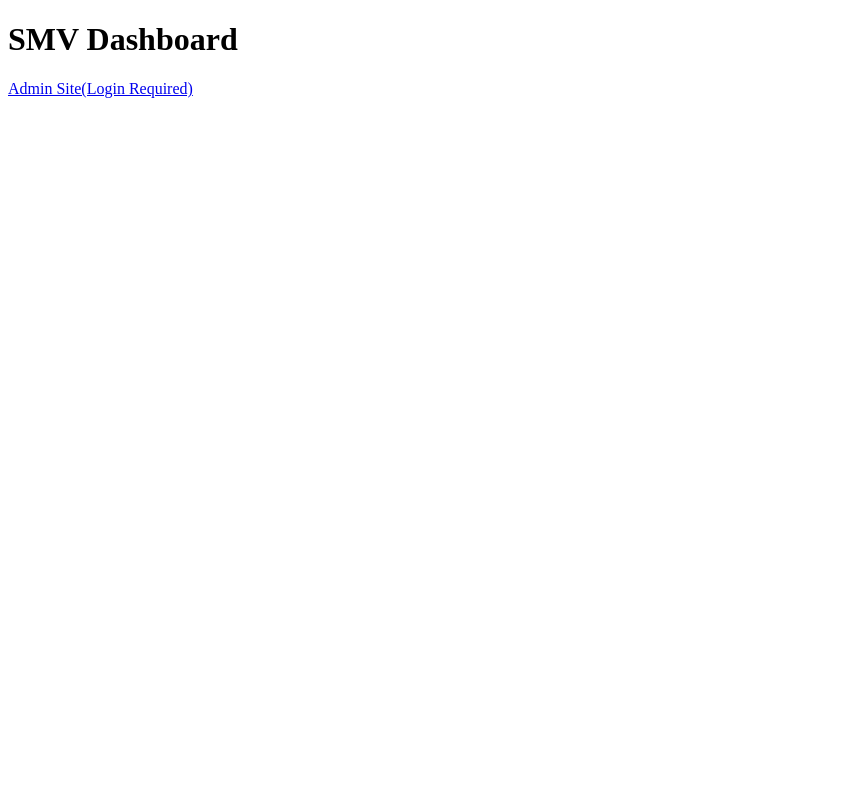
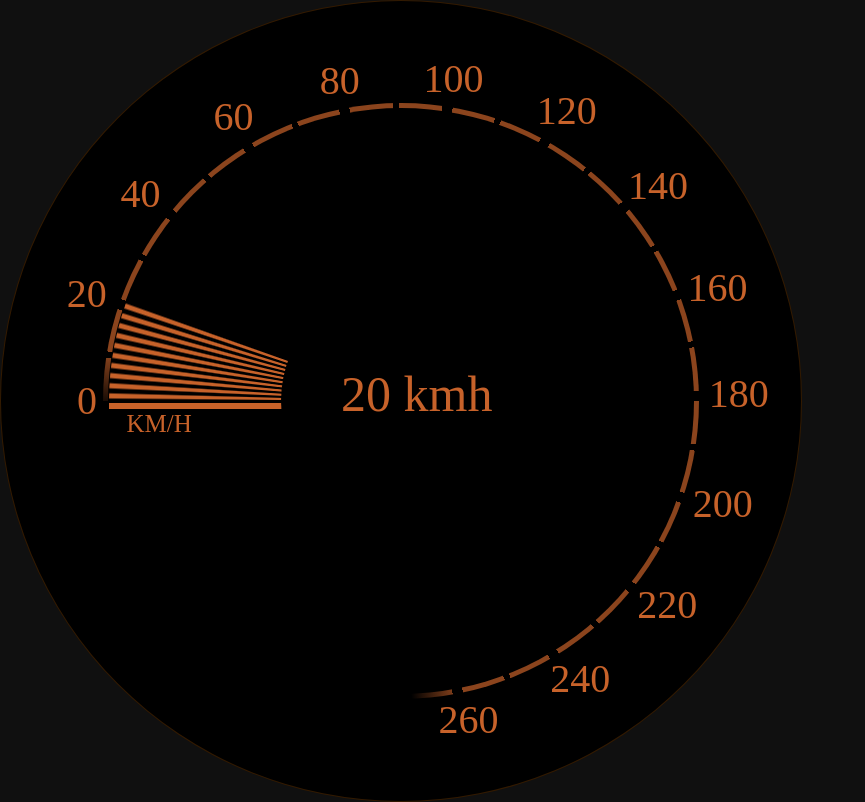
Before and after one commit to Howard-Z/SMV-Dashboard, a Django app: page / in a window 1280 px wide. Shown: the whole page, without its empty margins (0-865 px from the left). Before the commit the page ends 98 px from the top, so only its background shows below. Run offline with Django 3.2, Linux system fonts and the light colour scheme.

Commit message:
added speedometer v1

```diff
--- /dev/null
+++ b/mqtt/templates/mqtt/dashboard.html
@@ -0,0 +1,518 @@
+{% extends 'mqtt/index.html' %}
+{% block js %}
+<!-- push to separate CSS file? -->
+<style>
+    :root {
+    --black: #000;
+    --lightcolor: #d48961;
+    --color: #c7622a;
+    --darkcolor: #8b441d;
+}
+* {
+    margin: 0px;
+}
+html {
+    background-color: #101010;
+    color: var(--color);
+
+    font-family: 'Eurostile';
+    font-weight: normal;
+    font-size: 125%;
+}
+
+
+
+.slidecontainer{
+    position: absolute;
+    top: 8px;
+    left: 8px;
+    padding: 3px;
+    border-top: 1px solid var(--darkcolor);
+    border-left: 1px solid var(--darkcolor);
+    border-radius: 6px;
+}
+#kmhslider{
+    appearance: none;
+    height: 1px;
+    width: 200px;
+    background: #00ffff44;
+    margin-top: 10px;
+    margin-bottom: 10px;
+
+}
+
+#gaugecontainer {
+    /*remove margin for raspi*/
+    border: 1px solid #FF800033;
+    margin: 20;
+    position:absolute;
+    /*adjust to display size*/
+    --size: 800px;
+    width: var(--size);
+    height: var(--size);
+    border-radius: 100%;
+    overflow: hidden;
+    z-index: -1;
+    background-color: var(--black);
+}
+#gauge {
+    position: absolute;
+    --size: 73%;
+    width: var(--size);
+    height: var(--size);
+    top: calc( (100% - var(--size)) * 0.5);
+    left: calc( (100% - var(--size)) * 0.5);
+    border-radius: 50%;
+    background-blend-mode: multiply;
+}
+#center{
+    background-color: var(--black);
+    position: absolute;
+    --size: 30%;
+    width: var(--size);
+    height: var(--size);
+    top: calc( (100% - var(--size)) * 0.5);
+    left: calc( (100% - var(--size)) * 0.5);
+    border-radius: 50%;
+}
+#scale{
+    background: repeating-conic-gradient(from 269deg, var(--darkcolor) 1deg 9.4deg, black 9.4deg 10.6deg, var(--darkcolor) 10.6deg 19deg, black 19deg 21deg),
+                conic-gradient(from 178deg, black 0deg 90deg, white 101deg 351deg, black 360deg );
+
+    background-blend-mode: multiply;
+    position: absolute;
+    --size: 102%;
+    width: var(--size);
+    height: var(--size);
+    top: calc( (100% - var(--size)) * 0.5);
+    left: calc( (100% - var(--size)) * 0.5);
+    border-radius: 100%;
+    z-index: -2;
+}
+#scalemask {
+    position:absolute;
+    --size: 100.5%;
+    width: var(--size);
+    height: var(--size);
+    top: calc( (100% - var(--size)) * 0.5);
+    left: calc( (100% - var(--size)) * 0.5);
+    border-radius: 100%;
+    background-color: var(--black);
+    z-index: -1;
+}
+
+/*positioning of the scale numbers*/
+.labelpos{
+    position:absolute;
+    top: 50%;
+    right: 50%;
+    width: 65.5%;
+    transform-origin: 100% center;
+    line-height: 0px;
+    font-size: 200%;
+}
+.scLab{
+    position:absolute;
+    transform-origin: 25px 0px;
+    width:fit-content;
+}
+:root{
+     --r20: 17.5deg;
+     --w20: 65%;
+
+     --r40: 36deg;
+     --w40: 64.5%;
+
+     --r60: 56deg;
+     --w60: 63%;
+
+     --r80: 75deg;
+     --w80: 61%;
+
+    --r100: 98.4deg;
+    --w100: 60.1%;
+
+    --r120: 119deg;
+    --w120: 61%;
+
+    --r140: 139.5deg;
+    --w140: 61%;
+
+    --r160: 160deg;
+    --w160: 61%;
+
+    --r180: 178.8deg;
+    --w180: 61.2%;
+
+    --r200: 198deg;
+    --w200: 61.4%;
+
+    --r220: 218deg;
+    --w220: 61%;
+
+    --r240: 238deg;
+    --w240: 60.5%;
+
+    --r260: 259deg;
+    --w260: 60%;
+
+}
+#pos20{
+    transform: rotate(var(--r20));
+    width: var(--w20);
+}
+#lab20 {
+    transform: rotate(calc(0deg - var(--r20)));
+}
+/***/
+#pos40{
+    transform: rotate(var(--r40));
+    width: var(--w40);
+}
+#lab40 {
+    transform: rotate(calc(0deg - var(--r40)));
+}
+/***/
+#pos60{
+    transform: rotate(var(--r60));
+    width: var(--w60);
+}
+#lab60 {
+    transform: rotate(calc(0deg - var(--r60)));
+}
+/***/
+#pos80{
+    transform: rotate(var(--r80));
+    width: var(--w80);
+}
+#lab80 {
+    transform: rotate(calc(0deg - var(--r80)));
+}
+/***/
+#pos100{
+    transform: rotate(var(--r100));
+    width: var(--w100);
+}
+#lab100 {
+    transform: rotate(calc(0deg - var(--r100)));
+}
+/***/
+#pos120{
+    transform: rotate(var(--r120));
+    width: var(--w120);
+}
+#lab120 {
+    transform: rotate(calc(0deg - var(--r120)));
+}
+/***/
+#pos140{
+    transform: rotate(var(--r140));
+    width: var(--w140);
+}
+#lab140 {
+    transform: rotate(calc(0deg - var(--r140)));
+}
+/***/
+#pos160{
+    transform: rotate(var(--r160));
+    width: var(--w160);
+}
+#lab160 {
+    transform: rotate(calc(0deg - var(--r160)));
+}
+/***/
+#pos180{
+    transform: rotate(var(--r180));
+    width: var(--w180);
+}
+#lab180 {
+    transform: rotate(calc(0deg - var(--r180)));
+}
+/***/
+#pos200{
+    transform: rotate(var(--r200));
+    width: var(--w200);
+}
+#lab200 {
+    transform: rotate(calc(0deg - var(--r200)));
+}
+/***/
+#pos220{
+    transform: rotate(var(--r220));
+    width: var(--w220);
+}
+#lab220 {
+    transform: rotate(calc(0deg - var(--r220)));
+}
+/***/
+#pos240{
+    transform: rotate(var(--r240));
+    width: var(--w240);
+}
+#lab240 {
+    transform: rotate(calc(0deg - var(--r240)));
+}
+/***/
+#pos260{
+    transform: rotate(var(--r260));
+    width: var(--w260);
+}
+#lab260 {
+    transform: rotate(calc(0deg - var(--r260)));
+}
+/***/
+
+
+
+/*the "KM/H" */
+#gaugelabel{
+    position:absolute;
+    top: 51.5%;
+    left: 3%;
+    font-size: 25px;
+}
+
+#zeromark{
+    position: absolute;
+    top:50.3%;
+    background-color: var(--color);
+    width: 50%;
+    height: 1%;
+
+}
+
+#cornerborder{
+    position: absolute;
+    height: 50%;
+    width: 50%;
+    transform: translate(-8%, 112%);
+    border: 1px solid var(--color);
+    border-radius: 4%;
+}
+#odometer{
+    color: var(--darkcolor);
+    position:absolute;
+    right:6%;
+    top: 6%;
+    width: 47%;
+}
+#km_total{
+    position:absolute;
+    top: 0px;
+    right: 0px;
+    border: 1px solid var(--darkcolor);
+    color: var(--color);
+    border-radius: 5px;
+    text-align: center;
+    padding: 2px 7px;
+    width: 67%;;
+    font-size: 160%;
+}
+#tripmeter{
+    color: var(--darkcolor);
+    position:absolute;
+    right:6%;
+    top: 20%;
+    width: 47%;
+}
+#km_trip{
+    position:absolute;
+    top: 0px;
+    right: 0%;
+    border: 1px solid var(--darkcolor);
+    color: var(--color);
+    border-radius: 5px 5px 5px 5px;
+    text-align: right;
+    padding: 2px 7px;
+    padding-right: 25%;
+    width: 46%;;
+    font-size: 160%;
+}
+#km_trip_decimal{
+    position:absolute;
+    top: 1px;
+    right: -44%;
+    color: var(--color);
+    text-align: left;
+    padding: 2px 7px;
+    width: 64%;;
+    font-size: 160%;
+}
+#tripswitch_1{
+    width: 35%;
+    height: 15%;
+    border: 1px solid var(--color);
+    background-color: var(--color);
+    position: absolute;
+    top:210%;
+    left: 25%;
+    border-radius: 100px;
+}
+#tripswitch_2{
+    width: 35%;
+    height: 15%;
+    border: 1px solid #022;
+    background-color: #022;
+    position: absolute;
+    top:210%;
+    right: 0px;
+    border-radius: 100px;
+}
+#tripswitchbutton{
+    position: absolute;
+    top: 70px;
+    left: 10px;
+    width: 80px;
+    font-family: 'Eurostile';
+    font-weight: normal;
+    font-size: 100%;
+    color: var(--color);
+    text-align: center;
+    border-left: 1px solid var(--darkcolor);
+    border-top: 1px solid var(--darkcolor);
+    background-color: transparent;
+    border-radius: 5px;
+}
+@font-face {
+    font-family: 'Eurostile';
+    font-style: normal;
+    font-weight: normal;
+    src: local('Eurostile'), url('fonts/eurostile.ttf') format('ttf');
+}
+</style>
+<script>
+document.addEventListener('DOMContentLoaded', () => {
+        // kmh gauge script
+var basegradient = "repeating-conic-gradient(from 270deg, black  0deg 0.3deg, var(--color) 0.7deg 1.3deg, black  1.7deg 2deg)"
+
+var kmh = 0;
+kmh = Math.max(0, Math.min(kmh, 270));
+
+//log styles
+var green = "color: seagreen; background-color: black; border: 1px solid seagreen; padding: 4px;";
+var blue = "color: darkcyan; background-color: black; border: 1px solid darkcyan; padding: 4px;";
+var orange = "color: orange; background-color: black; border: 1px solid orange; padding: 4px;";
+var red = "color: red; background-color: black; border: 2px solid red; padding: 3px;";
+
+window.onload = function () {
+  console.clear();
+};
+
+//initial sweep
+var sweepProgress = 0;
+var InitialSweepInterv = setInterval(initialSweep, 20);
+function initialSweep() {
+    clearInterval(InitialSweepInterv);
+    //check if below is null to do things after initial sweep
+    InitialSweepInterv = null;
+  }
+
+
+//updating the gaug each frame
+var ScreenUpdateInterv = setInterval(screenUpdate, 20);
+function screenUpdate() {
+  //ensuring no half bars are displayed (1 bar = 2kmh)
+  if (kmh % 2 == 0) {
+    movescale();
+  } else {
+    //rounds odd speed values down. desired behavior?
+    kmh--;
+    movescale();
+    kmh++;
+  };
+};
+
+
+
+function movescale() {
+  document.getElementById("gauge").style = "background: " + basegradient + ", conic-gradient(from 270deg, white 0deg " + kmh + "deg, black " + kmh + "deg);"
+  document.getElementById("center_gauge").innerHTML = kmh + " kmh"
+};
+
+//switching the trip display
+var km = 0;
+var deci = 0;
+
+document.getElementById("kmhslider").oninput = function () {
+  if (InitialSweepInterv == null) {
+    kmh = this.value;
+  };
+  document.getElementById("valueshow").innerHTML = kmh;
+};
+
+// async refresh speed every 0.5 second
+function refresh() {
+    fetch('/ajax_speed')
+    .then(response => response.json())
+    .then(result => {
+        kmh = result['speed']
+        screenUpdate()
+    })
+}
+//increase second parameter for increased responsiveness at the cost of server load(1=fast, but 1000 ajax calls per second)
+//10 => 0.76s responsiveness, 1 => 0.38s, 1000 => ~2s
+setInterval(refresh, 10)
+}) //end DOMContentLoaded
+</script>
+{% endblock %}
+{% block body %}
+    <div id="gaugecontainer">
+        <div id="gauge">
+            <div id="scale"></div>
+            <div id="scalemask"></div>
+            <div id="zeromark"></div>
+            <div id="gaugelabel">KM/H</div>
+
+            <div class="labelpos" id="pos0">⠀⠀0</div>
+            <div class="labelpos" id="pos20">
+                <div class="scLab" id="lab20">⠀20</div>
+            </div>
+            <div class="labelpos" id="pos40">
+                <div class="scLab" id="lab40">⠀40</div>
+            </div>
+            <div class="labelpos" id="pos60">
+                <div class="scLab" id="lab60">⠀60</div>
+            </div>
+            <div class="labelpos" id="pos80">
+                <div class="scLab" id="lab80">⠀80</div>
+            </div>
+            <div class="labelpos" id="pos100">
+                <div class="scLab" id="lab100">100</div>
+            </div>
+            <div class="labelpos" id="pos120">
+                <div class="scLab" id="lab120">120</div>
+            </div>
+            <div class="labelpos" id="pos140">
+                <div class="scLab" id="lab140">140</div>
+            </div>
+            <div class="labelpos" id="pos160">
+                <div class="scLab" id="lab160">160</div>
+            </div>
+            <div class="labelpos" id="pos180">
+                <div class="scLab" id="lab180">180</div>
+            </div>
+            <div class="labelpos" id="pos200">
+                <div class="scLab" id="lab200">200</div>
+            </div>
+            <div class="labelpos" id="pos220">
+                <div class="scLab" id="lab220">220</div>
+            </div>
+            <div class="labelpos" id="pos240">
+                <div class="scLab" id="lab240">240</div>
+            </div>
+            <div class="labelpos" id="pos260">
+                <div class="scLab" id="lab260">260</div>
+            </div>
+        </div>
+        <div id="center"><div id="center_gauge" style="margin-left: 25%;margin-top: 35%;font-size: 50px;">20 kmh</div></div>
+    </div>
+
+    <div class="slidecontainer" style="display:none">
+        <input type="range" min="0" max="270" value="1" class="slider" id="kmhslider">
+        <p>km/h: <span id="valueshow"></span></p>
+    </div>
+
+
+
+
+{% endblock %}
--- a/mqtt/templates/mqtt/index.html
+++ b/mqtt/templates/mqtt/index.html
@@ -1,8 +1,11 @@
+{% load static %}
 <!DOCTYPE html>
 <html>
-    <head><title>SMV Vehicle</title></head>
+    <head><title>{% block title %}SMV Vehicle{% endblock %}</title>{% block js %}{% endblock %}</head>
     <body>
+        {% block body %}
         <h1>SMV Dashboard</h1>
         <a href="/admin">Admin Site(Login Required)</a>
+        {% endblock %}
     </body>
 </html>
--- a/mqtt/urls.py
+++ b/mqtt/urls.py
@@ -2,5 +2,7 @@ from . import views
 from django.urls import path, include
 
 urlpatterns = [
-    path("", views.index, name="integrations_index"),
+    path("", views.index, name="index"),
+    path("ajax_speed", views.ajax_speed, name="ajax_speed"),
+
 ]
--- a/mqtt/views.py
+++ b/mqtt/views.py
@@ -1,16 +1,21 @@
 from django.shortcuts import render
-from .helper import run
+from django.http.response import JsonResponse
+from .helper import run, getSpeed
 import threading
 
 # Create your views here.
 
 #SET TOPICS HERE
-topics = ['test', 'test2', 'etc', '/hello']
+topics = ['test', 'test2', 'etc', '/hello', 'speed']
 
 #subscribes to above topics and stores them to database
 def index(request):
     #todo: build dashboard here
-    return render(request, 'mqtt/index.html')
+    return render(request, 'mqtt/dashboard.html')
+
+def ajax_speed(request):
+    SPEED = getSpeed()
+    return JsonResponse({"speed": SPEED})
 #threading: starts and maintains MQTT subscription in the background, using run(topics) function from helper
 thread = threading.Thread(target=run, name="MQTT_Subscribe", args=[topics])
 thread.start()
```
Also changed, not shown: mqtt/helper.py (+10 -1 lines), README.md.
